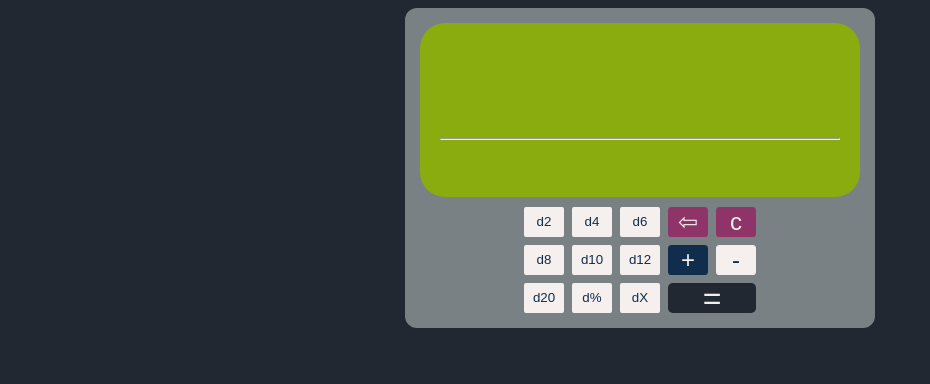
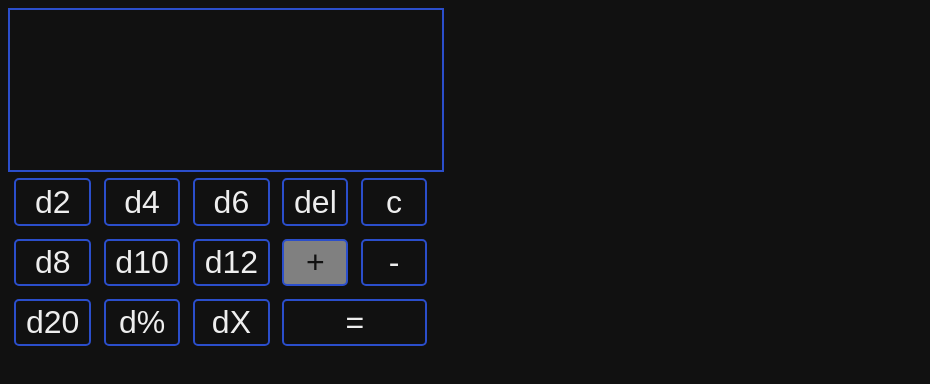
Before and after one commit to nathan-vl/dice-roller, a React (Vite) app: page / in a window 1280 px wide. Shown: the top 384 px of the page, without its empty margins (0-930 px from the left). Built offline with nearby package versions, Linux system fonts and the light colour scheme.

Commit message:
feat: design refeito

```diff
--- a/src/App.css
+++ b/src/App.css
@@ -1,94 +1,87 @@
-button {
-  border: none;
-  background-color: var(--blue);
-  color: var(--darkBlue);
-  border-radius: .15em;
-  width: 40px;
-  height: 30px;
+#mainContent {
+  width: fit-content;
 }
 
-button:disabled {
-  background-color: var(--darkBlue);
-  color: var(--blue);
+#resultDice {
+  background-color: var(--darkColor);
+  border: 2px solid var(--accentColor);
+  color: var(--brightColor);
+  width: 25em;
+  padding: .5em 1em;
 }
 
-button:active {
-  background-color: var(--darkBlue);
-  color: var(--white);
+#diceInputs {
+  display: flex;
+  flex-wrap: nowrap;
+  height: 5em;
+  overflow-x: scroll;
+  justify-content: flex-end;
 }
 
-.btn-operator {
-  font-size: 1.5em;
-  line-height: 50%;
-}
-
-#btn-equals {
-  background-color: var(--black);
-  color: var(--white);
-  grid-column-start: 1;
-  grid-column-end: 3;
-  width: 100%;
+#result {
+  height: 2em;
   font-size: 2em;
-  line-height: 50%;
-}
-
-#btn-equals:active {
-  background-color: var(--equalsToggled);
-}
-
-.btn-warn {
-  background-color: var(--red);
-  color: var(--white);
-}
-
-.btn-warn:disabled {
-  background-color: var(--darkRed);
-  color: var(--white);
-}
-
-.btn-warn:active {
-  background-color: var(--darkRed);
-  color: var(--white);
+  text-align: right;
 }
 
 .diceInput {
   display: inline;
+  font-size: 2em;
+  min-width: max-content;
+  width: max-content;
 }
 
-.display {
-  border-radius: 25px;
-  background: var(--screen);
-  padding: 20px;
-  width: 25em;
-  max-width: 25em;
-  margin-bottom: 10px;
-  font-family: 'Consolas', monospace;
+#options {
+  display: flex;
 }
 
-.wrapper {
-  display: flex;
-  justify-content: space-around;
-  align-items: stretch;
-  text-align: center;
-  width: 100%;
+#dicesOptions {
+  display: grid;
+  grid-template-columns: repeat(3, 1fr);
 }
 
-.mainCalculator {
-  background-color: var(--darkGrey);
-  border-radius: .75em;
-  padding: 15px;
+#dicesOptions>button,
+#operations>button {
+  background-color: var(--darkColor);
+  border: 2px solid var(--accentColor);
+  border-radius: 5px;
+  color: var(--brightColor);
+  font-size: 2em;
+  margin: .2em;
+  padding: .1em .3em;
+}
+
+#dicesOptions>button:active,
+#operations>button:active {
+  background-color: var(--accentColor);
+  border-color: var(--brightColor);
+  color: var(--brightColor);
+}
+
+#operations>button:disabled {
+  background-color: gray;
+  color: var(--darkColor);
+}
+
+#operations {
+  display: grid;
+  grid-template-columns: repeat(2, 1fr);
+}
+
+#equalsOperator {
+  grid-column-start: 1;
+  grid-column-end: 3;
 }
 
 .numberInput {
-  appearance: none;
   -moz-appearance: textfield;
+  -webkit-appearance: none;
+  appearance: textfield;
+
+  background-color: transparent;
+  border: none;
+  border-bottom: .1em solid var(--accentColor);
+  color: var(--brightColor);
+  font-size: 1em;
   outline: none;
-  border-bottom: 1px solid var(--black);
-  border-width: 0 0 1px 0;
-  border-style: none none solid none;
-  background-color: transparent;
-  text-align: center;
-  width: 3ch;
-  resize: horizontal;
-  overflow: auto;
 }
--- a/src/App.jsx
+++ b/src/App.jsx
@@ -4,17 +4,18 @@ import DiceInput from './DiceInput';
 import { rollDice, summation } from './utils';
 import './App.css';
 
-function charSignal(sum) {
-  return sum ? '+' : '-';
-}
-
 function newDice(sum, quantity, sides) {
   return { sum, quantity, sides };
 }
 
 function App() {
+  function charSignal(index, sum) {
+    if (index === 0 && sum) { return ''; }
+    if (sum) { return '+'; }
+    return '-';
+  }
+
   const [dices, setDices] = useState([]);
-  // const [extra, setExtra] = useState(0);
 
   const [sum, setSum] = useState(true);
   const [result, setResult] = useState(null);
@@ -27,10 +28,10 @@ function App() {
     <AddDiceButton key={i} sides={i} onClick={addDice} />
   ));
 
-  const diceComponents = dices.map((i, index) => (
+  const diceInputs = dices.map((i, index) => (
     <DiceInput
-      key={i}
-      signal={(index === 0 && i.sum) ? '' : charSignal(i.sum)}
+      key={index}
+      signal={charSignal(index, i.sum)}
       quantity={i.quantity}
       sides={i.sides}
       onChangeQuantity={(quantity) => {
@@ -44,68 +45,34 @@ function App() {
     />
   ));
 
+  const reset = () => { setDices([]); setSum(true); setResult(null); };
+  const deleteLatestDice = () => { setDices(dices.slice(0, -1)); };
+  const setPlusSignal = () => { setSum(true); };
+  const setMinusSignal = () => { setSum(false); };
+  const calcDice = () => { if (dices.length > 0) setResult(summation(dices.map(rollDice))); };
+
   return (
-    <div className="wrapper">
-      <div className="mainCalculator">
-        <div className="display">
-          <div style={{ overflowY: 'scroll', maxHeight: '9ch', minHeight: '9ch' }}>
-            {diceComponents}
+    <div id="mainContent">
+      <div id="resultDice">
+        <div id="diceInputs">
+          {diceInputs}
         </div>
-          <hr />
-          <div style={{ textAlign: 'right', minHeight: '3ch' }}>
+        <div id="result">
           {(result !== null) ? `= ${result}` : ''}
         </div>
       </div>
 
-        <div style={{
-          textAlign: 'center',
-          display: 'flex',
-          flexDirection: 'row',
-          justifyContent: 'center',
-          gap: '.5em',
-        }}
-        >
-          <div style={{
-            display: 'grid',
-            gridTemplateColumns: 'repeat(3, max-content)',
-            rowGap: '.5em',
-            columnGap: '.5em',
-          }}
-          >
+      <div id="options">
+        <div id="dicesOptions">
           {diceButtons}
         </div>
 
-          <div style={{
-            display: 'grid',
-            gridTemplateColumns: 'repeat(2, 40px)',
-            rowGap: '.5em',
-            columnGap: '.5em',
-          }}
-          >
-            <button
-              className="btn-warn btn-operator"
-              type="button"
-              onClick={() => { setDices(dices.slice(0, -1)); }}
-            >
-              ⇦
-            </button>
-            <button
-              className="btn-warn btn-operator"
-              type="button"
-              onClick={() => { setDices([]); setSum(true); setResult(null); }}
-            >
-              c
-            </button>
-            <button className="btn btn-operator" type="button" disabled={sum} onClick={() => { setSum(true); }}>+</button>
-            <button className="btn btn-operator" type="button" disabled={!sum} onClick={() => { setSum(false); }}>-</button>
-            <button
-              id="btn-equals"
-              type="button"
-              onClick={() => { if (dices.length > 0) setResult(summation(dices.map(rollDice))); }}
-            >
-              =
-            </button>
-          </div>
+        <div id="operations">
+          <button type="button" onClick={deleteLatestDice}>del</button>
+          <button type="button" onClick={reset}>c</button>
+          <button type="button" disabled={sum} onClick={setPlusSignal}>+</button>
+          <button type="button" disabled={!sum} onClick={setMinusSignal}>-</button>
+          <button id="equalsOperator" type="button" onClick={calcDice}>=</button>
         </div>
       </div>
     </div>
--- a/src/DiceInput.jsx
+++ b/src/DiceInput.jsx
@@ -19,7 +19,7 @@ export default function DiceInput({
         className="numberInput"
         value={sides}
         minValue={0}
-        maxValue={100}
+        maxValue={999}
         onChange={onChangeSides}
       />
     </div>
--- a/src/NumberInput.jsx
+++ b/src/NumberInput.jsx
@@ -7,6 +7,7 @@ export default function NumberInput({
 }) {
   return (
     <input
+      style={{ width: `${Math.max(1, Number(value).toString().length)}ch` }}
       className={className}
       type="number"
       value={Number(value).toString()}
--- a/src/index.css
+++ b/src/index.css
@@ -1,16 +1,10 @@
 :root {
-  --blue: #f5efee;
-  --darkBlue: #112D4E;
-  --white: #EEEEEE;
-  --screen: #8bac0f;
-  --white_ice: #fffafa;
-  --black: #222831;
-  --darkGrey: #7a8185;
-  --red: #8f3469;
-  --darkRed: #551e3a;
-  --equalsToggled: #010102;
+  --brightColor: #eeeeee;
+  --darkColor: #111111;
+  --accentColor: #2b4ecb;
 }
 
 body {
-  background-color: var(--black);
+  box-sizing: border-box;
+  background-color: var(--darkColor);
 }
```
Also changed, not shown: .eslintrc.json. Lines whose indentation alone changed are shown as unchanged.
